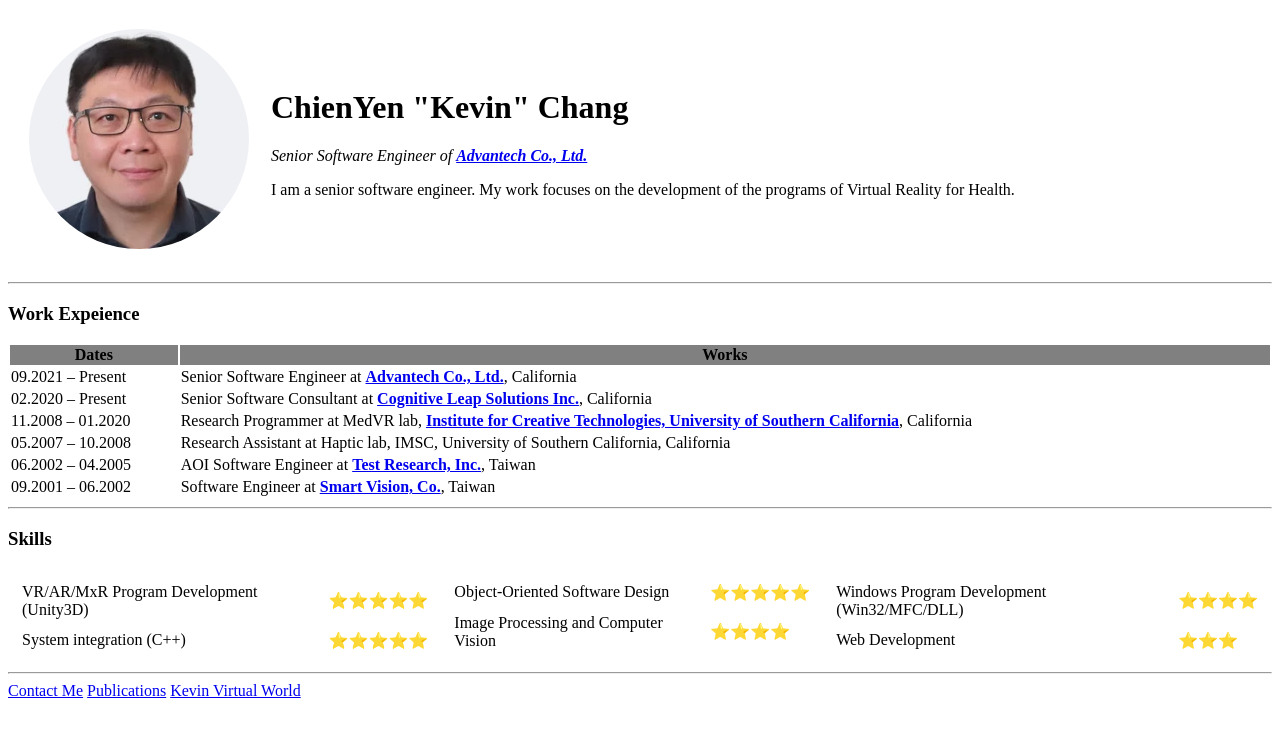
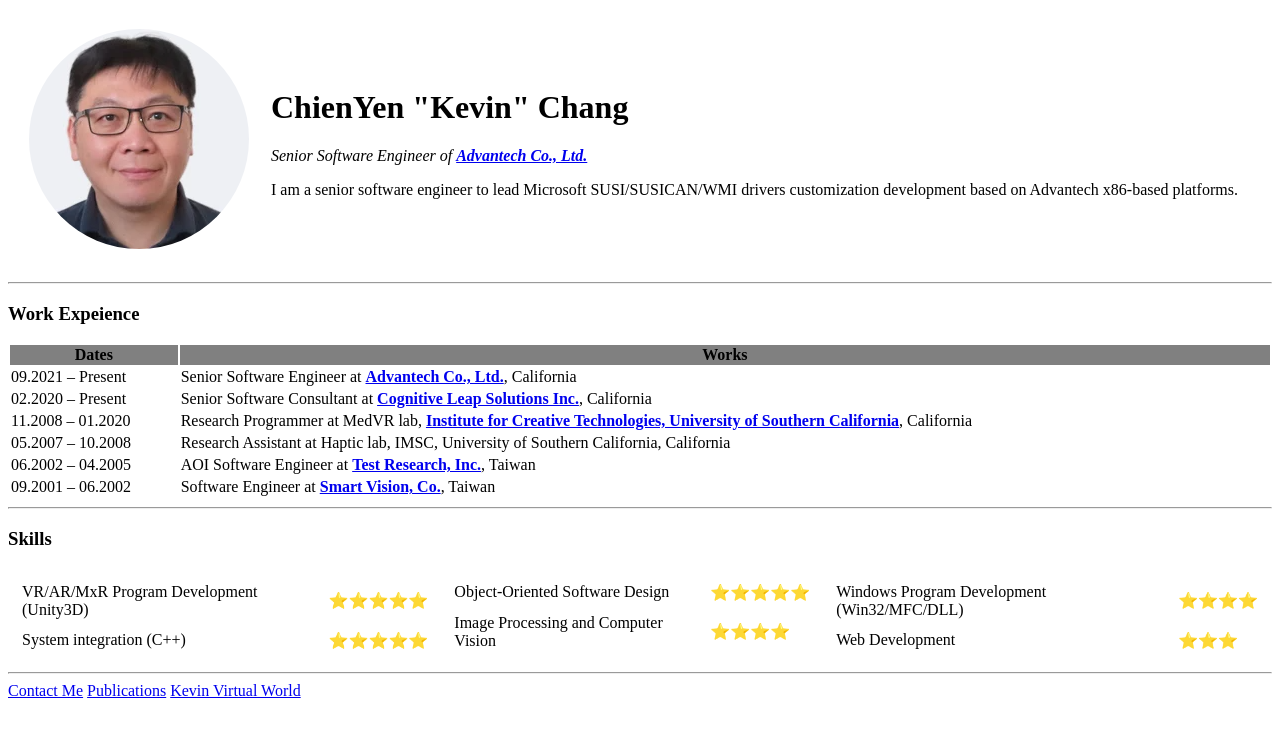
Before and after one commit to chenin0423/ChienYenCV, a plain HTML site: page index.html in a window 1280 px wide. Drawn offline with Linux system fonts and the light colour scheme.

Commit message:
update description

```diff
--- a/index.html
+++ b/index.html
@@ -15,7 +15,7 @@
         <td>
           <h1>ChienYen "Kevin" Chang</h1>
           <p><em>Senior Software Engineer of <Strong><a href="https://www.advantech.com/">Advantech Co., Ltd.</a></Strong></em></p>
-          <p>I am a senior software engineer. My work focuses on the development of the programs of Virtual Reality for Health.</p>
+          <p>I am a senior software engineer to lead Microsoft SUSI/SUSICAN/WMI drivers customization development based on Advantech x86-based platforms.</p>
         </td>
       </tr>
     </table>
```
